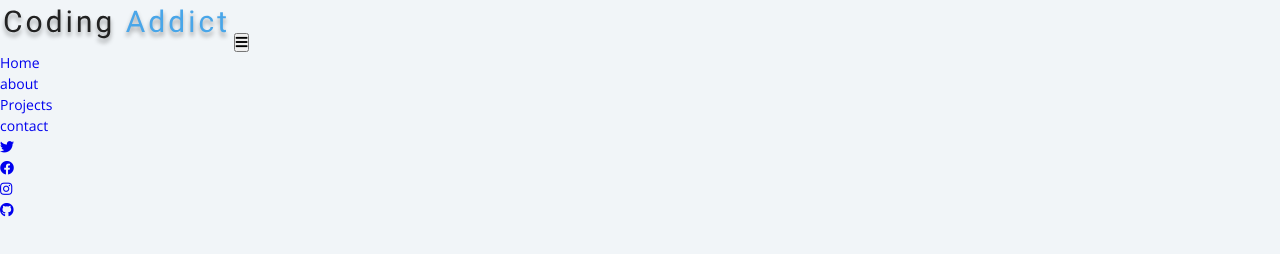
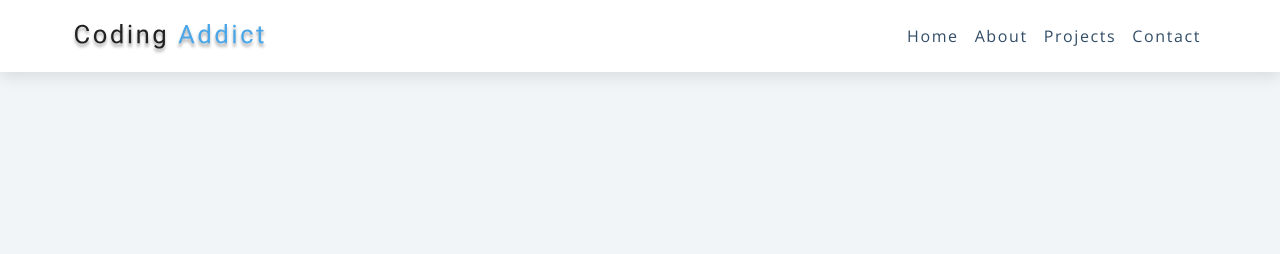
Before and after one commit to ashan1979/navbar_js, a plain HTML site: page index.html in a window 1280 px wide. Drawn offline with nearby package versions, Linux system fonts and the light colour scheme.

Commit message:
more styling

```diff
--- a/style.css
+++ b/style.css
@@ -134,3 +134,106 @@ p {
   margin: 0 auto;
   max-width: 1170px;
 }
+
+@media screen and (min-width: 992px) {
+  .section-center {
+    width: 95vw;
+  }
+}
+
+main {
+  min-height: 100vh;
+  display: grid;
+  place-items: center;
+}
+
+/* Nabar */
+
+nav {
+  background: var(--clr-white);
+  box-shadow: var(--light-shadow);
+}
+
+.nav-header {
+  display: flex;
+  align-items: center;
+  justify-content: space-between;
+  padding: 1rem;
+}
+
+.nav-toggle {
+  font-size: 1.5rem;
+  color: var(--clr-primary-5);
+  background: transparent;
+  border-color: transparent;
+  transition: var(--transition);
+  cursor: pointer;
+}
+
+.nav-toggle:hover {
+  color: var(--clr-primary-1);
+  transform: rotate(90deg);
+}
+
+.logo {
+  height: 40px;
+}
+
+.links a {
+  color: var(--clr-grey-3);
+  font-size: 1rem;
+  text-transform: capitalize;
+  letter-spacing: var(--spacing);
+  display: block;
+  padding: 0.5rem 1rem;
+  transition: var(--transition);
+}
+
+.links:hover {
+  background: var(--clr-primary-5);
+  color: var(--clr-primary-5);
+  padding-left: 1.5rem;
+}
+
+.social-icons {
+  display: none;
+}
+
+.links {
+  height: 0;
+  overflow: hidden;
+  transition: var(--transition);
+}
+
+.show-links {
+  height: 10rem;
+}
+
+@media screen and (min-width: 800px) {
+  .nav-center {
+    max-width: 1170px;
+    margin: 0 auto;
+    display: flex;
+    align-items: center;
+    justify-content: space-between;
+    padding: 1rem;
+  }
+
+  .nav-header {
+    padding: 0;
+  }
+
+  .nav-toggle {
+    display: none;
+  }
+
+  .links {
+    height: auto;
+    display: flex;
+  }
+
+  .links a {
+    padding: 0;
+    margin: 0 0.5rem;
+  }
+}
```
